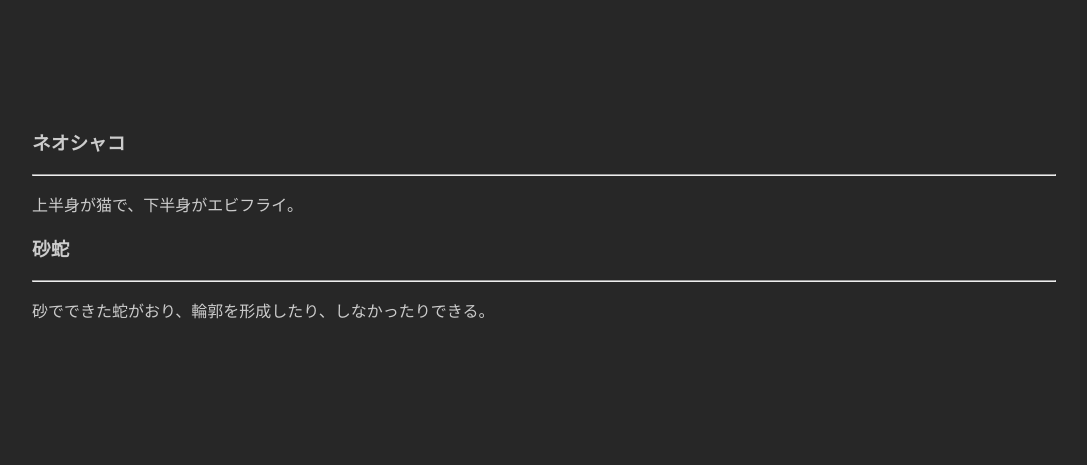
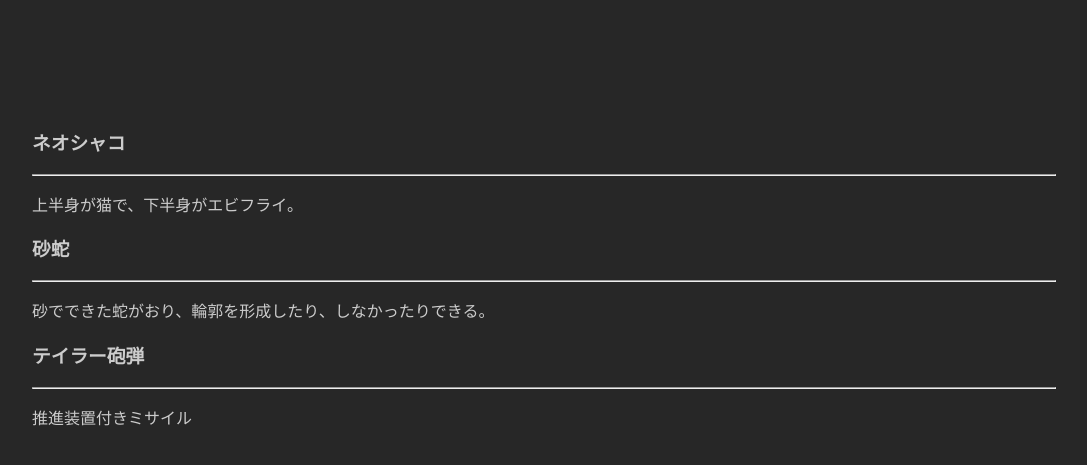
Before and after one commit to hihumi-riku/hihumi-riku.github.io, a Jekyll site: the page built from _posts/2019-01-25-concept_in_dream.md, in a window 1280 px wide. Shown: the top 465 px of the page, without its empty margins (96-1183 px from the left). Built offline with Jekyll 4.4.1, drawn with Linux system fonts in a browser that asks for light colours.

Commit message:
Added a content

```diff
--- a/_posts/2019-01-25-concept_in_dream.md
+++ b/_posts/2019-01-25-concept_in_dream.md
@@ -10,3 +10,8 @@ title: 夢の中で出てきた概念
 ### 砂蛇
 ---
 砂でできた蛇がおり、輪郭を形成したり、しなかったりできる。
+
+
+### テイラー砲弾
+---
+推進装置付きミサイル
```
